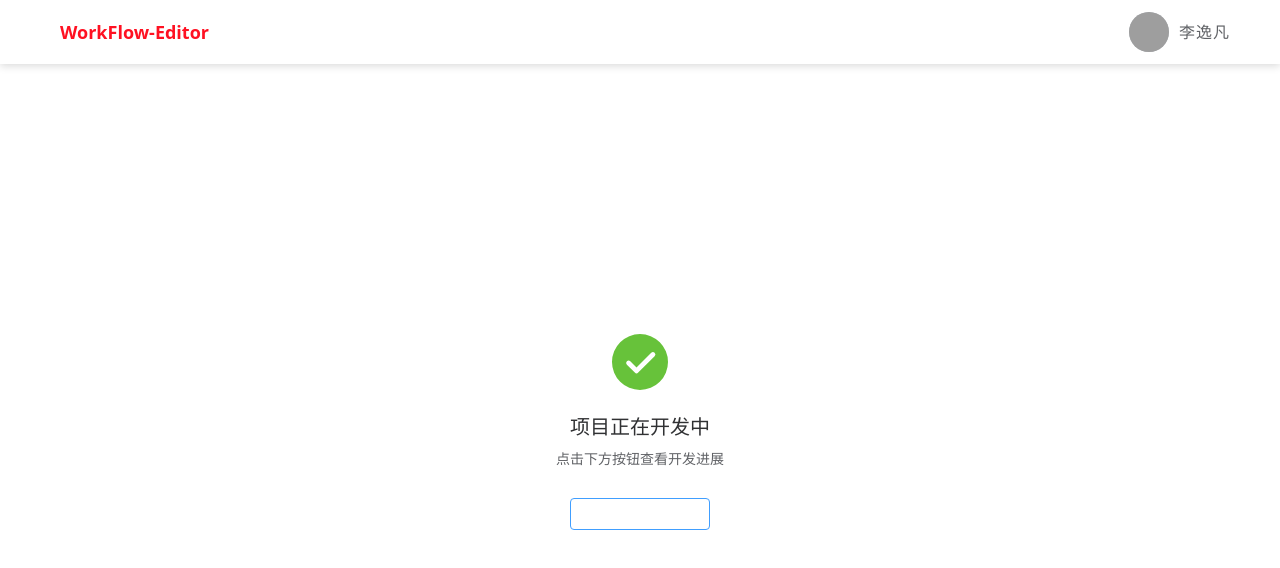
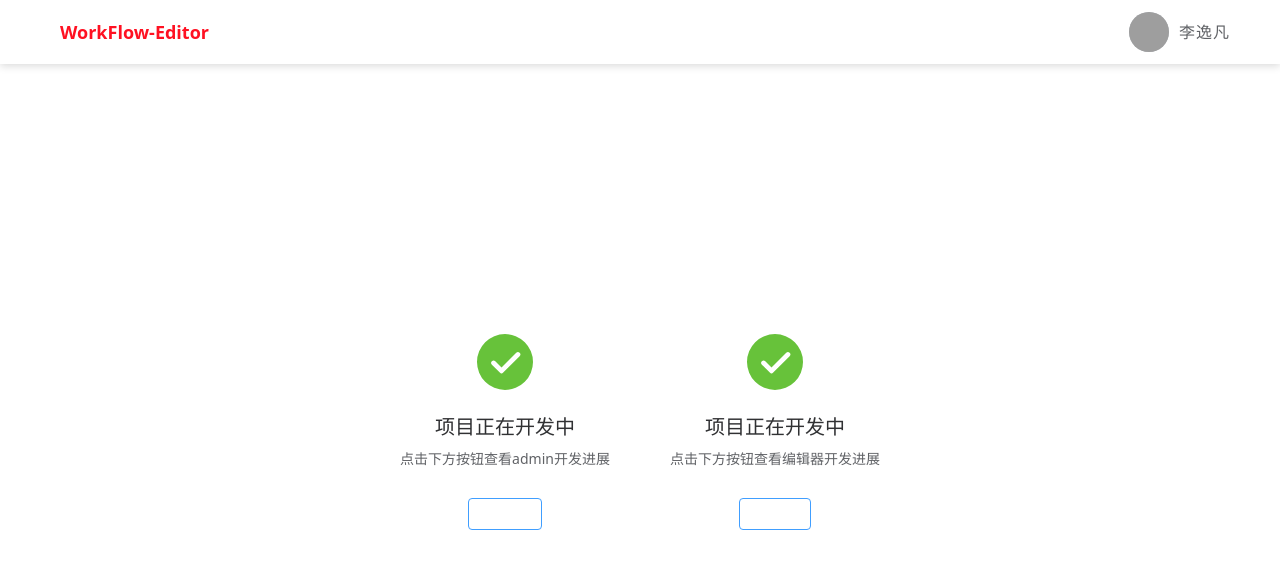
Before and after one commit to yifanle/visual-editor, a Vue app: page / in a window 1280 px wide. Shown: the top 568 px of the page. Built offline with nearby package versions, Linux system fonts and the light colour scheme; grey boxes are pictures that could not be loaded; some icons are missing.

Commit message:
首页更改

```diff
--- a/src/components/admin/menu/index.vue
+++ b/src/components/admin/menu/index.vue
@@ -1,5 +1,5 @@
 <template>
-  <el-menu default-active="2" class="el-menu-vertical" :collapse="porps.isCollapse">
+  <el-menu default-active="1" class="el-menu-vertical" :collapse="porps.isCollapse">
     <el-sub-menu index="1">
       <template #title>
         <svg-icon name="ele-Location" :size="16" />
--- a/src/pages/index.vue
+++ b/src/pages/index.vue
@@ -3,10 +3,19 @@
     <el-result
         icon="success"
         title="项目正在开发中"
-        sub-title="点击下方按钮查看开发进展"
+        sub-title="点击下方按钮查看admin开发进展"
       >
         <template #extra>
-          <el-button type="primary" @click="$router.push('/editor')">WorkFlow-Editor</el-button>
+          <el-button type="primary" @click="$router.push('/admin')">Admin</el-button>
+        </template>
+      </el-result>
+    <el-result
+        icon="success"
+        title="项目正在开发中"
+        sub-title="点击下方按钮查看编辑器开发进展"
+      >
+        <template #extra>
+          <el-button type="primary" @click="$router.push('/editor')">Editor</el-button>
         </template>
       </el-result>
   </div>
```
